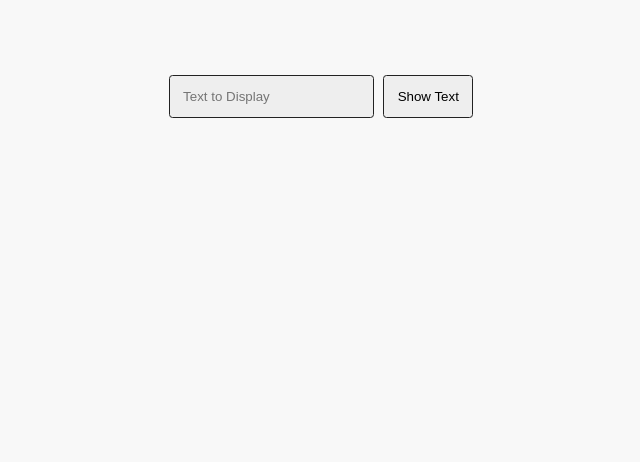
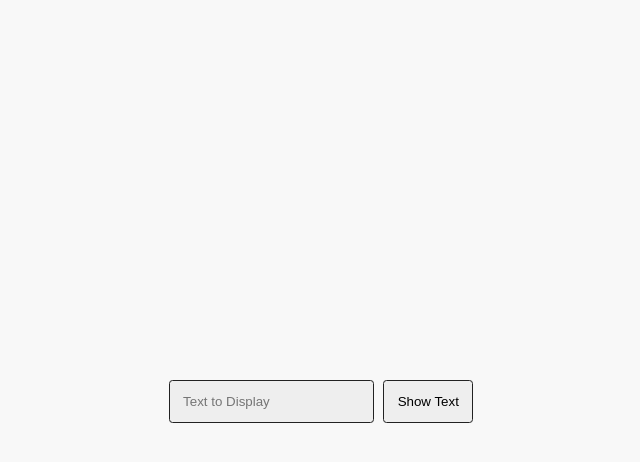
Before and after one commit to 9000-volts/9000-volts.github.io, a plain HTML site: page bigtext.html in a window 1280 px wide. Shown: the whole page, without its empty margins (319-959 px from the left). Drawn offline with Linux system fonts and the light colour scheme.

Commit message:
Update bigtext.html

```diff
--- a/bigtext.html
+++ b/bigtext.html
@@ -7,7 +7,8 @@
       * { box-sizing: border-box; }
       body {
         font-family: sans-serif;
-        padding: 2em;
+        margin: 0;
+        height: 100vh;
         color: #222;
         background: #f8f8f8;
         font-size: 2em;
```
